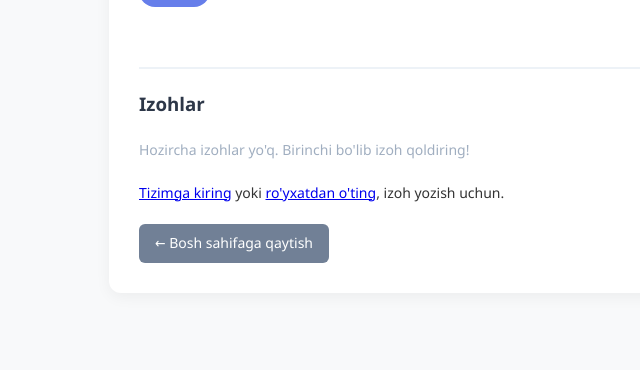
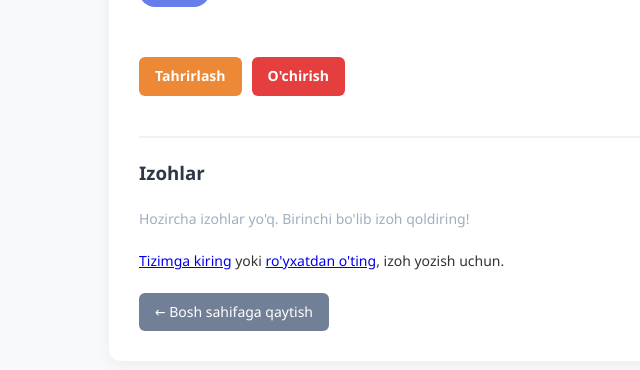
Before and after one commit to lOl-37/Murodullayev, a FastAPI app: template templates/dars_detail.html in a window 1280 px wide. Shown: the part 90-460 px from the top of the page, without its empty margins (131-771 px from the left). Run offline with FastAPI, Linux system fonts and the light colour scheme; the template is opened without the code that fills it, so the values that code supplies are empty; parts of the project's set-up code (start-up, migrations or seed data) failed here and were passed over.

Commit message:
Add admin buttons for editing and deleting lessons

```diff
--- a/templates/dars_detail.html
+++ b/templates/dars_detail.html
@@ -11,7 +11,6 @@
         .badge { display: inline-block; background: #667eea; color: white; padding: 5px 12px; border-radius: 20px; font-size: 14px; margin-bottom: 20px; }
         .content { font-size: 16px; color: #4a5568; margin-bottom: 30px; white-space: pre-wrap; }
 
-        /* Kodlar bloki uchun dizayn */
         .content pre, .content code, pre, code {
             background-color: #1a202c;
             color: #e2e8f0;
@@ -25,6 +24,14 @@
 
         .video-container { position: relative; width: 100%; padding-bottom: 56.25%; height: 0; margin-bottom: 30px; border-radius: 8px; overflow: hidden; background: #000; }
         .video-container iframe { position: absolute; top: 0; left: 0; width: 100%; height: 100%; border: 0; }
+
+        /* Admin tugmalari uchun uslub */
+        .admin-actions { margin: 20px 0; display: flex; gap: 10px; }
+        .btn-edit { background-color: #ed8936; color: white; padding: 8px 16px; border-radius: 6px; text-decoration: none; font-size: 14px; font-weight: 600; }
+        .btn-edit:hover { background-color: #dd6b20; }
+        .btn-delete { background-color: #e53e3e; color: white; padding: 8px 16px; border-radius: 6px; text-decoration: none; font-size: 14px; font-weight: 600; }
+        .btn-delete:hover { background-color: #c53030; }
+
         .comments-section { margin-top: 40px; border-top: 2px solid #edf2f7; padding-top: 20px; }
         .comments-section h3 { margin-bottom: 20px; color: #2d3748; }
         .comment-card { background: #f7fafc; padding: 15px; border-radius: 8px; margin-bottom: 15px; border-left: 4px solid #cbd5e0; }
@@ -48,6 +55,12 @@
         {% endif %}
 
         <div class="content">{{ dars.tavsif }}</div>
+
+        <!-- Tahrirlash va O'chirish tugmalari -->
+        <div class="admin-actions">
+            <a href="/dars/{{ dars.id }}/tahrirlash" class="btn-edit">Tahrirlash</a>
+            <a href="/dars/{{ dars.id }}/ochirish" class="btn-delete" onclick="return confirm('Haqiqatan ham bu darsni oʻchirmoqchimisiz?')">O'chirish</a>
+        </div>
 
         <div class="comments-section">
             <h3>Izohlar</h3>
```
